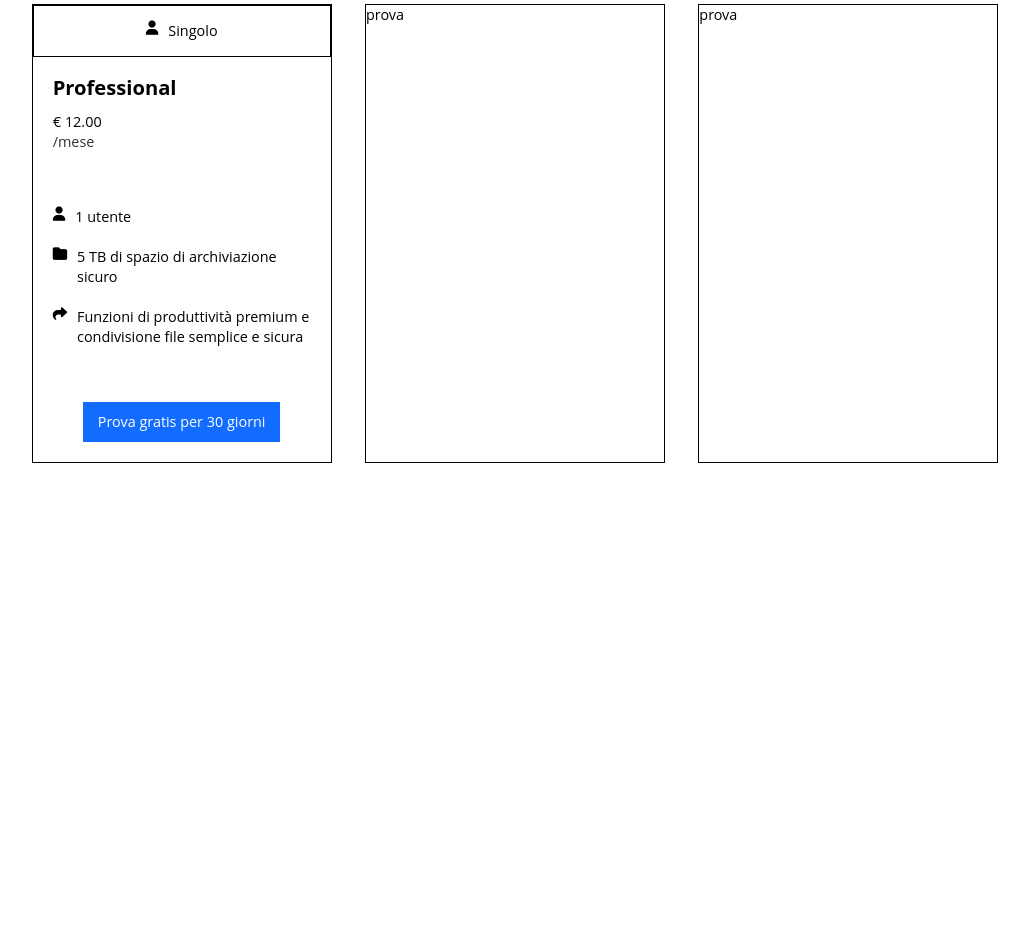
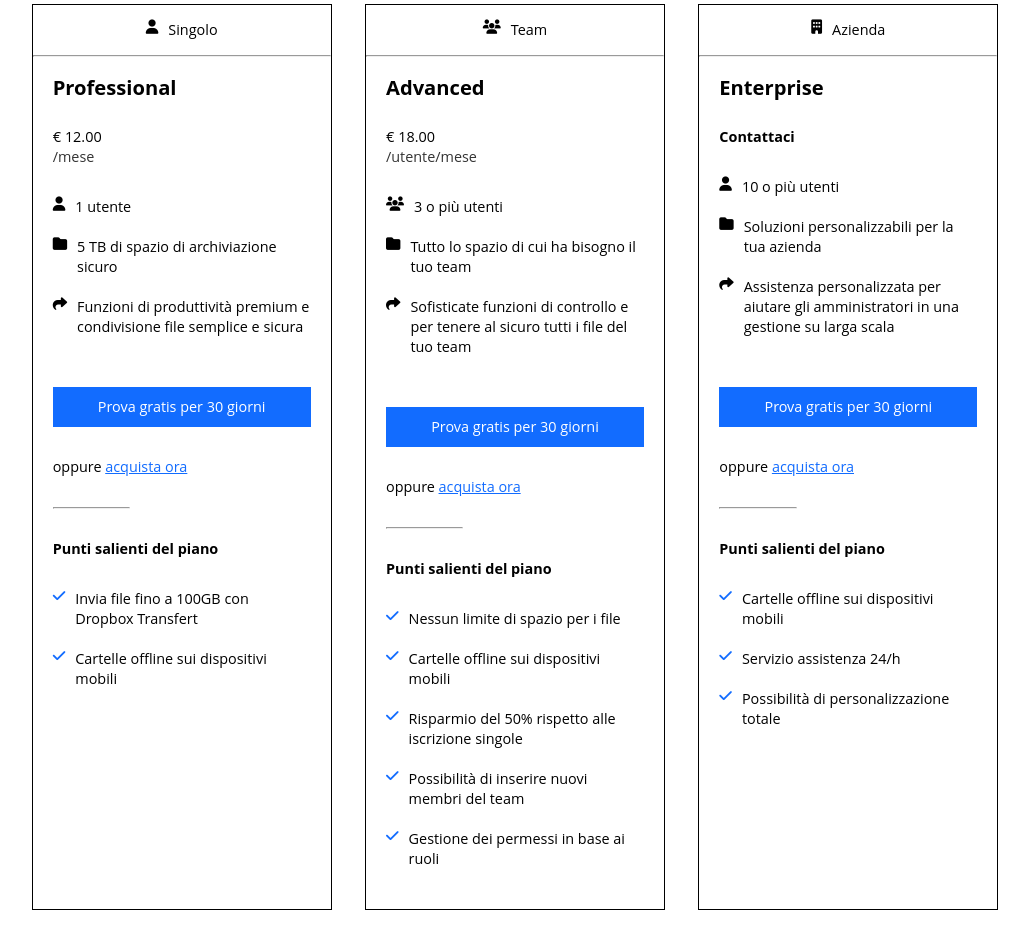
Before and after one commit to MattiaPlacido/htmlcss-dropbox, a plain HTML site: page index.html in a window 1280 px wide. Shown: the part 923-1872 px from the top of the page, without its empty margins (125-1154 px from the left). Before the commit the page ends 1436 px from the top, so only its background shows below. Drawn offline with Linux system fonts and the light colour scheme; files whose address does not match are found by name.

Commit message:
Prima sezione main completata

```diff
--- a/css/style.css
+++ b/css/style.css
@@ -29,6 +29,7 @@ a {
   padding: 10px 15px;
   width: fit-content;
   height: fit-content;
+  text-align: center;
 }
 
 .input-container {
@@ -75,7 +76,7 @@ a {
 
 .lower-header .container > h1 {
   font-size: 3rem;
-  margin: 20px;
+  margin: 20px 0;
   font-weight: 800;
 }
 
@@ -127,7 +128,6 @@ a {
 }
 
 .card-id {
-  border: black solid 1px;
   display: flex;
   justify-content: center;
   align-content: center;
@@ -144,12 +144,8 @@ a {
 .card-body {
   display: flex;
   flex-direction: column;
-  gap: 15px;
+  gap: 30px;
   padding: 20px;
-}
-
-.card-list {
-  padding: 20px 0;
 }
 
 .card-list-item {
@@ -158,12 +154,22 @@ a {
   margin: 20px 0;
 }
 
+.card-list-item:first-child {
+  margin: 0;
+}
+
 .card-list .card-list-item > li {
   list-style: none;
 }
 
 .card .card-body .button {
   align-self: center;
+  width: 100%;
+}
+
+.card-body > hr {
+  width: 30%;
+  align-self: flex-start;
 }
 
 /* SPAM */
@@ -175,3 +181,15 @@ a {
 .opaque {
   opacity: 0.8;
 }
+
+.underline {
+  text-decoration: underline;
+}
+
+.blue {
+  color: #126cff;
+}
+
+.bold {
+  font-weight: bold;
+}
--- a/index.html
+++ b/index.html
@@ -75,6 +75,7 @@
               <i class="fa-solid fa-user"></i>
               <p>Singolo</p>
             </div>
+            <hr>
             <div class="card-body">
               <p class="card-title">Professional</p>
               <div class="card-price">
@@ -87,11 +88,74 @@
                 <div class="card-list-item"><i class="fa-solid fa-share"></i><li> Funzioni di produttività premium e condivisione file semplice e sicura</li></div>
               </div>
               <a href="" class="button whitetxtbluebg">Prova gratis per 30 giorni</a>
+              <p> oppure <a href=""><span class="underline blue">acquista ora</span></a></p>
+              <hr>
+              <p class="bold">Punti salienti del piano</p>
+              <div class="card-list">
+                <div class="card-list-item"><i class="fa-solid fa-check blue"></i></i><li> Invia file fino a 100GB con Dropbox Transfert</li></div>
+                <div class="card-list-item"><i class="fa-solid fa-check blue"></i><li> Cartelle offline sui dispositivi mobili</li></div>
+            </div>
             </div>
           </div>
           <!-- CARD2 -->
-          <div class="card">prova</div>
-          <div class="card">prova</div>
+          <div class="card">
+            <div class="card-id">
+              <i class="fa-solid fa-users"></i>
+              <p>Team</p>
+            </div>
+            <hr>
+            <div class="card-body">
+              <p class="card-title">Advanced</p>
+              <div class="card-price">
+                <p>&#8364 18.00</p>
+                <p class="opaque">/utente/mese</p>
+            </div>
+              <div class="card-list">
+                <div class="card-list-item"><i class="fa-solid fa-users"></i></i><li> 3 o più utenti</li></div>
+                <div class="card-list-item"><i class="fa-solid fa-folder"></i><li>Tutto lo spazio di cui ha bisogno il tuo team</li></div>
+                <div class="card-list-item"><i class="fa-solid fa-share"></i><li> Sofisticate funzioni di controllo e per tenere al sicuro tutti i file del tuo team</li></div>
+              </div>
+              <a href="" class="button whitetxtbluebg">Prova gratis per 30 giorni</a>
+              <p> oppure <a href=""><span class="underline blue">acquista ora</span></a></p>
+              <hr>
+              <p class="bold">Punti salienti del piano</p>
+              <div class="card-list">
+                <div class="card-list-item"><i class="fa-solid fa-check blue"></i></i><li> Nessun limite di spazio per i file</li></div>
+                <div class="card-list-item"><i class="fa-solid fa-check blue"></i><li> Cartelle offline sui dispositivi mobili</li></div>
+                <div class="card-list-item"><i class="fa-solid fa-check blue"></i><li> Risparmio del 50% rispetto alle iscrizione singole</li></div>
+                <div class="card-list-item"><i class="fa-solid fa-check blue"></i><li> Possibilità di inserire nuovi membri del team</li></div>
+                <div class="card-list-item"><i class="fa-solid fa-check blue"></i><li> Gestione dei permessi in base ai ruoli</li></div>
+            </div>
+            </div>
+          </div>
+          <!-- CARD 3 -->
+          <div class="card">
+            <div class="card-id">
+              <i class="fa-solid fa-building"></i>
+              <p>Azienda</p>
+            </div>
+            <hr>
+            <div class="card-body">
+              <p class="card-title">Enterprise</p>
+              <div class="card-price">
+                <p class="bold">Contattaci</p>
+            </div>
+              <div class="card-list">
+                <div class="card-list-item"><i class="fa-solid fa-user"></i><li> 10 o più utenti</li></div>
+                <div class="card-list-item"><i class="fa-solid fa-folder"></i><li> Soluzioni personalizzabili per la tua azienda</li></div>
+                <div class="card-list-item"><i class="fa-solid fa-share"></i><li> Assistenza personalizzata per aiutare gli amministratori in una gestione su larga scala</li></div>
+              </div>
+              <a href="" class="button whitetxtbluebg">Prova gratis per 30 giorni</a>
+              <p> oppure <a href=""><span class="underline blue">acquista ora</span></a></p>
+              <hr>
+              <p class="bold">Punti salienti del piano</p>
+              <div class="card-list">
+                <div class="card-list-item"><i class="fa-solid fa-check blue"></i><li> Cartelle offline sui dispositivi mobili</li></div>
+                <div class="card-list-item"><i class="fa-solid fa-check blue"></i></i><li> Servizio assistenza 24/h</li></div>
+                <div class="card-list-item"><i class="fa-solid fa-check blue"></i></i><li> Possibilità di personalizzazione totale</li></div>
+            </div>
+            </div>
+          </div>
         </div>
       </div>
     </main>
```
